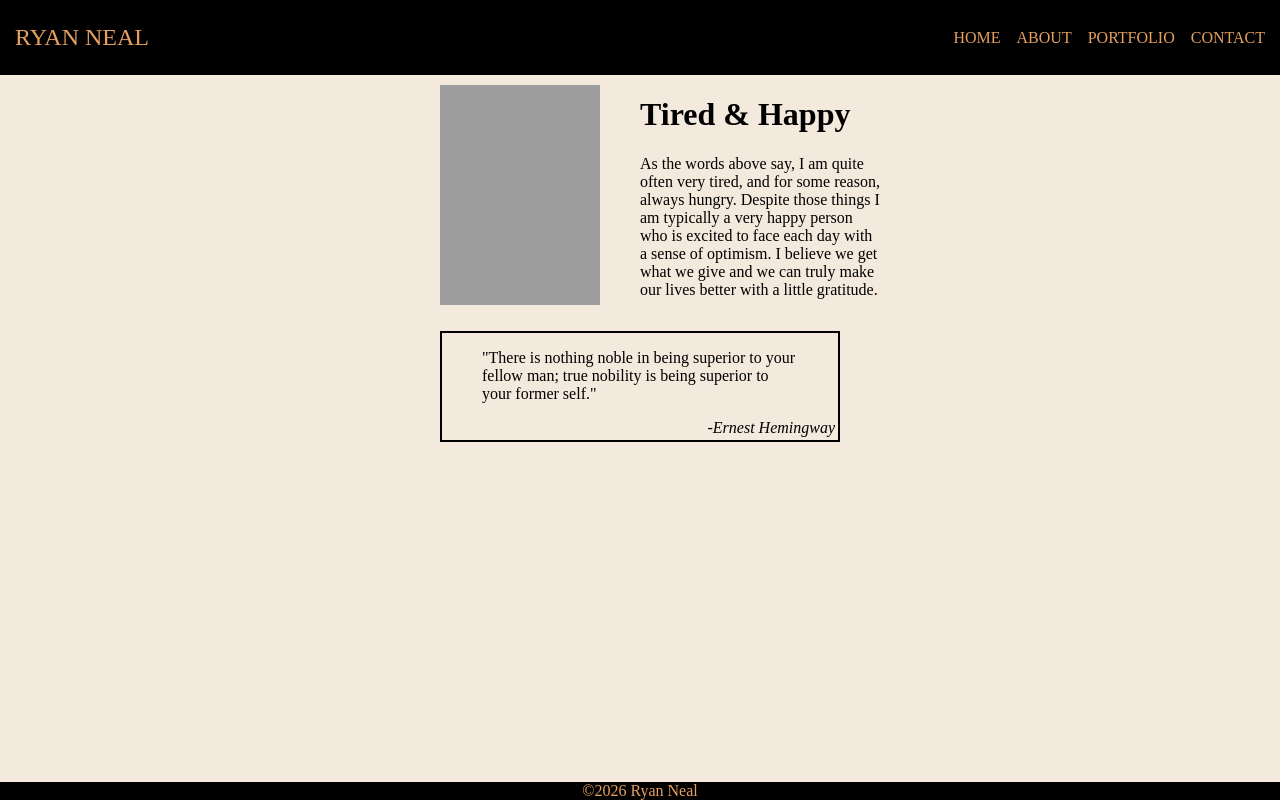
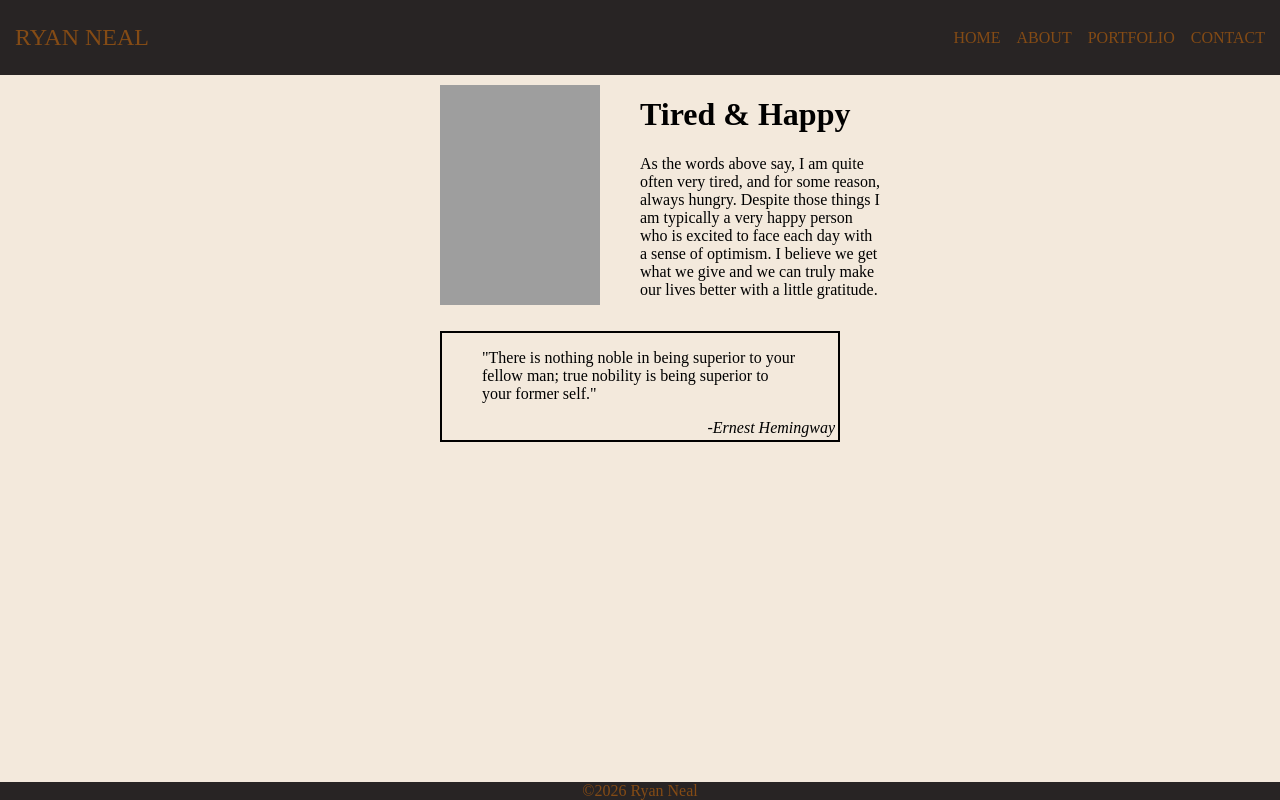
Before and after one commit to ryannealx/personal-website, a plain HTML site: page index.html in a window 1280 px wide. Drawn offline with Linux system fonts and the light colour scheme; grey boxes are pictures that could not be loaded.

Commit message:
had to correct font color for accessibility

```diff
--- a/css/styles.css
+++ b/css/styles.css
@@ -10,13 +10,13 @@
   display: flex;
   flex-direction: row;
   justify-content: space-between;
-  background-color: rgb(0, 0, 0);
+  background-color: rgb(40, 36, 36);
 }
 
 .name {
   margin-left: 15px;
   font-size: 1.5rem;
-  color: rgb(229, 159, 94);
+  color: rgb(132, 75, 21);
 }
 
 .nav-links {
@@ -29,7 +29,7 @@
 }
 
 .nav-links a {
-  color: rgb(229, 159, 94);
+  color: rgb(132, 75, 21);
   text-decoration: none;
 }
 
@@ -64,8 +64,8 @@
 .footer {
   display: flex;
   justify-content: center;
-  background-color: black;
-  color: rgb(229, 159, 94);
+  background-color: rgb(40, 36, 36);
+  color: rgb(132, 75, 21);
 }
 
 /* Separating html pages with a comment, below is ABOUT page */
@@ -100,7 +100,7 @@
 /* below is portfolio page */
 
 .container {
-  border: 6px rgb(229, 159, 94);
+  border: 6px rgb(132, 75, 21);
   border-style: outset;
   margin-bottom: 10px;
 }
```
